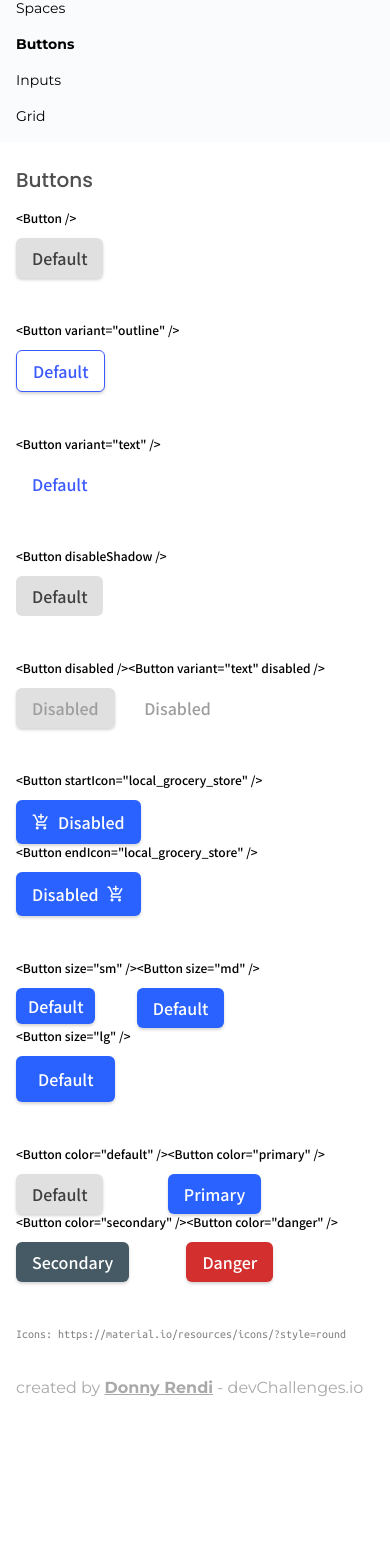
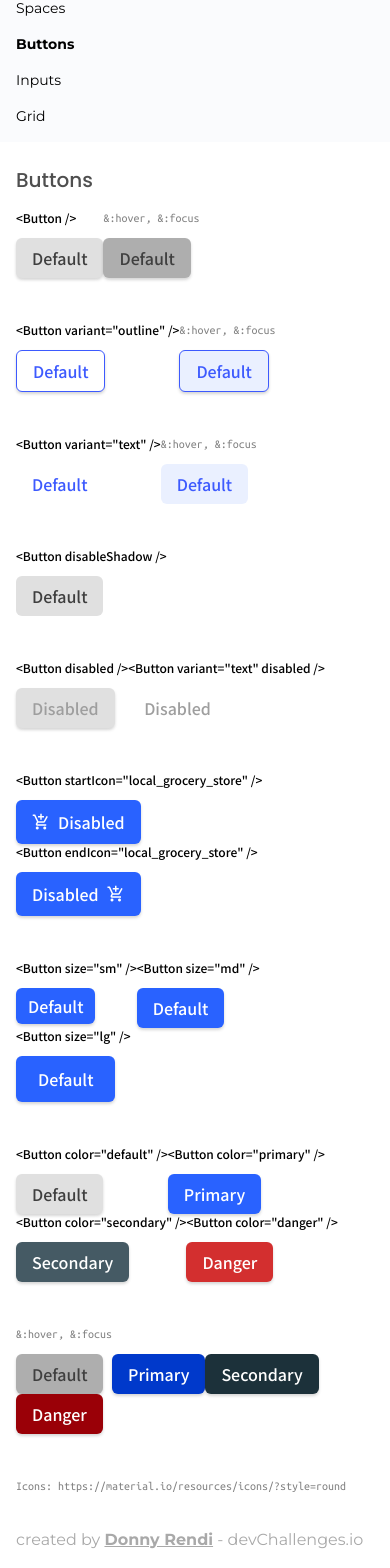
Before and after one commit to pandagenduts/challenge1-frontend-devchallenges.io, a React (Vite) app: page /buttons in a window 390 px wide. Shown: the part 151-1719 px from the top of the page. Before the commit the page ends 1567 px from the top, so only its background shows below. Built offline with nearby package versions, Linux system fonts and the light colour scheme.

Commit message:
challenge 1 all done; only responsive and layout work left

```diff
--- a/src/component/UI/Button.jsx
+++ b/src/component/UI/Button.jsx
@@ -6,7 +6,7 @@ const buttonVariants = cva(
   {
     variants: {
       variant: {
-        text: "!bg-transparent !shadow-none text-3D5AFE hover:bg-EAF0FF",
+        text: "!bg-transparent !shadow-none text-3D5AFE hover:!bg-EAF0FF",
         outline:
           "bg-white hover:bg-EAF0FF border-1 border border-3D5AFE shadow-none text-3D5AFE",
       },
@@ -20,7 +20,7 @@ const buttonVariants = cva(
         primary: "bg-2962FF hover:bg-0039CB text-white",
         secondary: "bg-455A64 hover:bg-1C313A text-white",
         danger: "bg-D32F2F hover:bg-9A0007 text-white",
-      },
+      }
     },
     defaultVariants: {
       size: "md",
--- /dev/null
+++ b/src/pages/Button/buttonDatas.jsx
@@ -0,0 +1,166 @@
+import Button from '../../component/UI/Button'
+
+// each array inside represent each row
+// each object inside array represent each button element
+// you can easily add a row or remove an element on each row without messing with the html
+
+const buttonDatas = [
+  [
+    {
+      id: 1,
+      title: "<Button />",
+      element: <Button>Default</Button>,
+    },
+    {
+      id: 2,
+      title: "&:hover, &:focus",
+      titlePseudo: true,
+      element: <Button className="!bg-AEAEAE hover:!bg-AEAEAE">Default</Button>,
+    },
+  ],
+  [
+    {
+      id: 3,
+      title: '<Button variant="outline" />',
+      element: <Button variant="outline">Default</Button>,
+    },
+    {
+      id: 4,
+      title: "&:hover, &:focus",
+      titlePseudo: true,
+      element: (
+        <Button variant="outline" className="!bg-EAF0FF">
+          Default
+        </Button>
+      ),
+    },
+  ],
+  [
+    {
+      id: 5,
+      title: '<Button variant="text" />',
+      element: <Button variant="text">Default</Button>,
+    },
+    {
+      id: 6,
+      title: "&:hover, &:focus",
+      titlePseudo: true,
+      element: (
+        <Button variant="text" className="!bg-EAF0FF">
+          Default
+        </Button>
+      ),
+    },
+  ],
+  [
+    {
+      id: 7,
+      title: "<Button disableShadow />",
+      element: <Button disableShadow>Default</Button>,
+    },
+  ],
+  [
+    {
+      id: 8,
+      title: "<Button disabled />",
+      element: <Button disabled>Disabled</Button>,
+    },
+    {
+      id: 9,
+      title: '<Button variant="text" disabled />',
+      element: (
+        <Button variant="text" disabled>
+          Disabled
+        </Button>
+      ),
+    },
+  ],
+  [
+    {
+      id: 10,
+      title: '<Button startIcon="local_grocery_store" />',
+      element: <Button startIcon="add_shopping_cart">Disabled</Button>,
+    },
+    {
+      id: 11,
+      title: '<Button endIcon="local_grocery_store" />',
+      element: <Button endIcon="add_shopping_cart">Disabled</Button>,
+    },
+  ],
+  [
+    {
+      id: 12,
+      title: '<Button size="sm" />',
+      element: (
+        <Button size="sm" color="primary">
+          Default
+        </Button>
+      ),
+    },
+    {
+      id: 13,
+      title: '<Button size="md" />',
+      element: (
+        <Button size="md" color="primary">
+          Default
+        </Button>
+      ),
+    },
+    {
+      id: 14,
+      title: '<Button size="lg" />',
+      element: (
+        <Button size="lg" color="primary">
+          Default
+        </Button>
+      ),
+    },
+  ],
+  [
+    {
+      id: 15,
+      title: '<Button color="default" />',
+      element: <Button color="default">Default</Button>,
+    },
+    {
+      id: 16,
+      title: '<Button color="primary" />',
+      element: <Button color="primary">Primary</Button>,
+    },
+    {
+      id: 17,
+      title: '<Button color="secondary" />',
+      element: <Button color="secondary">Secondary</Button>,
+    },
+    {
+      id: 18,
+      title: '<Button color="danger" />',
+      element: <Button color="danger">Danger</Button>,
+    },
+  ],
+  [
+    {
+      id: 19,
+      title: "&:hover, &:focus",
+      titlePseudo: true,
+      element: <Button color="default" className='!bg-AEAEAE'>Default</Button>,
+    },
+    {
+      id: 20,
+      title: "",
+      element: <Button color="primary" className='!bg-0039CB'>Primary</Button>,
+    },
+    {
+      id: 21,
+      title: "",
+      element: <Button color="secondary" className='!bg-1C313A'>Secondary</Button>,
+    },
+    {
+      id: 22,
+      title: "",
+      element: <Button color="danger" className='!bg-9A0007'>Danger</Button>,
+    },
+  ],
+];
+
+export default buttonDatas;
--- a/src/pages/Button/index.jsx
+++ b/src/pages/Button/index.jsx
@@ -1,87 +1,4 @@
-import Button from "../../component/ui/Button";
-
-// each array inside represent each row
-// each object inside array represent each button element
-// you can easily add a row or remove an element on each row without messing with the html
-const buttonDatas = [
-  [
-    {
-      title: "<Button />",
-      element: <Button>Default</Button>,
-    },
-  ],
-  [
-    {
-      title: '<Button variant="outline" />',
-      element: <Button variant="outline">Default</Button>,
-    },
-  ],
-  [
-    {
-      title: '<Button variant="text" />',
-      element: <Button variant="text">Default</Button>,
-    },
-  ],
-  [
-    {
-      title: '<Button disableShadow />',
-      element: <Button disableShadow>Default</Button>,
-    },
-  ],
-  [
-    {
-      title: '<Button disabled />',
-      element: <Button disabled>Disabled</Button>,
-    },
-    {
-      title: '<Button variant="text" disabled />',
-      element: <Button variant="text" disabled>Disabled</Button>,
-    },
-  ],
-  [
-    {
-      title: '<Button startIcon="local_grocery_store" />',
-      element: <Button startIcon="add_shopping_cart">Disabled</Button>,
-    },
-    {
-      title: '<Button endIcon="local_grocery_store" />',
-      element: <Button endIcon="add_shopping_cart">Disabled</Button>,
-    },
-  ],
-  [
-    {
-      title: '<Button size="sm" />',
-      element: <Button size="sm" color="primary">Default</Button>,
-    },
-    {
-      title: '<Button size="md" />',
-      element: <Button size="md" color="primary">Default</Button>,
-    },
-    {
-      title: '<Button size="lg" />',
-      element: <Button size="lg" color="primary">Default</Button>,
-    },
-  ],
-  [
-    {
-      title: '<Button color="default" />',
-      element: <Button color="default">Default</Button>,
-    },
-    {
-      title: '<Button color="primary" />',
-      element: <Button color="primary">Primary</Button>,
-    },
-    {
-      title: '<Button color="secondary" />',
-      element: <Button color="secondary">Secondary</Button>,
-    },
-    {
-      title: '<Button color="danger" />',
-      element: <Button color="danger">Danger</Button>,
-    },
-  ],
-
-];
+import buttonDatas from "./buttonDatas";
 
 const ButtonPage = () => {
   return (
@@ -90,18 +7,32 @@ const ButtonPage = () => {
         Buttons
       </h1>
       <div className="flex flex-col gap-11">
-        {buttonDatas.map((row) => (
-          <div className={`flex flex-wrap`}>
-            {row.map(item => (
-            <div>
-              <p className="mb-3 text-xs font-normal text-000">{item.title}</p>
-              {item.element}
-            </div>
+        {buttonDatas.map((row, index) => (
+          <div
+            className={`flex flex-wrap ${
+              index + 1 === buttonDatas.length && "items-end"
+            }`}
+            key={index}
+          >
+            {row.map((item) => (
+              <div key={item.id}>
+                {item.title && (
+                  <p
+                    className={`mb-3 text-xs font-normal text-000 ${
+                      item.titlePseudo && "text-828282 font-ubuntumono"
+                    }`}
+                  >
+                    {item.title}
+                  </p>
+                )}
+                {item.element}
+              </div>
             ))}
-
           </div>
         ))}
-        <p className="text-xs font-ubuntumono text-828282">Icons: https://material.io/resources/icons/?style=round</p>
+        <p className="text-xs font-ubuntumono text-828282">
+          Icons: https://material.io/resources/icons/?style=round
+        </p>
       </div>
     </>
   );
```
